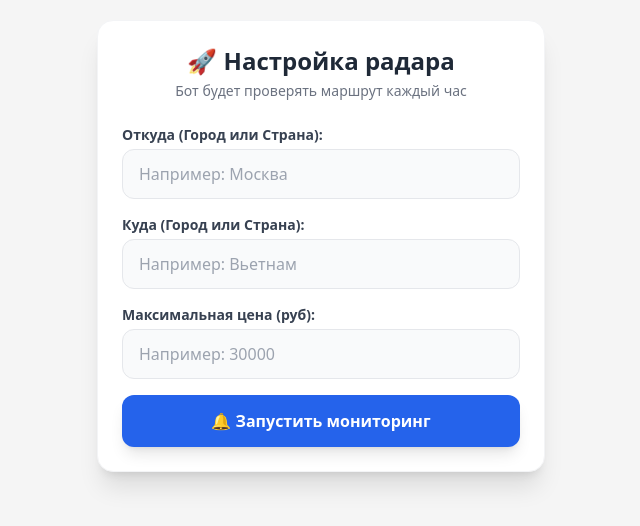
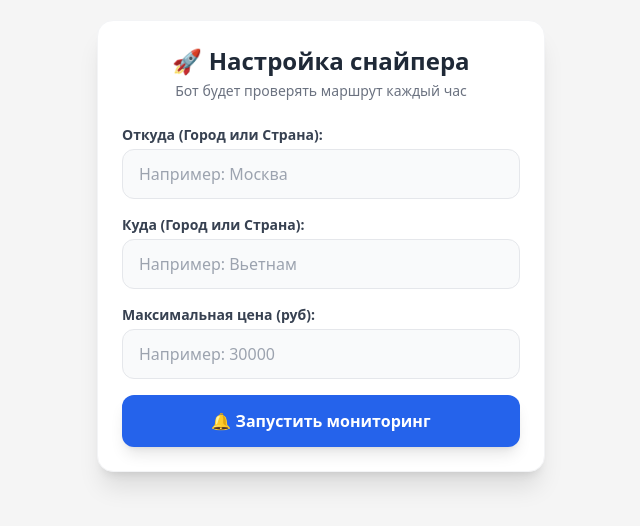
Before and after one commit to NullyCode/Ticket_Sniper, a plain HTML site: page index.html in a window 1280 px wide. Shown: the whole page, without its empty margins (319-959 px from the left). Drawn offline with nearby package versions, Linux system fonts and the light colour scheme; a script that the page names is missing.

Commit message:
Update index.html

```diff
--- a/index.html
+++ b/index.html
@@ -3,7 +3,7 @@
 <head>
     <meta charset="UTF-8">
     <meta name="viewport" content="width=device-width, initial-scale=1.0">
-    <title>Радар билетов</title>
+    <title>Ticket Sniper</title>
     <script src="https://cdn.tailwindcss.com"></script>
     <script src="https://telegram.org/js/telegram-web-app.js"></script>
     <style>
@@ -17,7 +17,7 @@
 </head>
 <body class="p-5 font-sans">
     <div class="max-w-md mx-auto bg-white rounded-2xl shadow-xl p-6 border border-gray-100">
-        <h2 class="text-2xl font-bold text-gray-800 text-center mb-1">🚀 Настройка радара</h2>
+        <h2 class="text-2xl font-bold text-gray-800 text-center mb-1">🚀 Настройка снайпера</h2>
         <p class="text-sm text-gray-500 text-center mb-6">Бот будет проверять маршрут каждый час</p>
 
         <form id="radarForm" class="space-y-4 relative">
```
